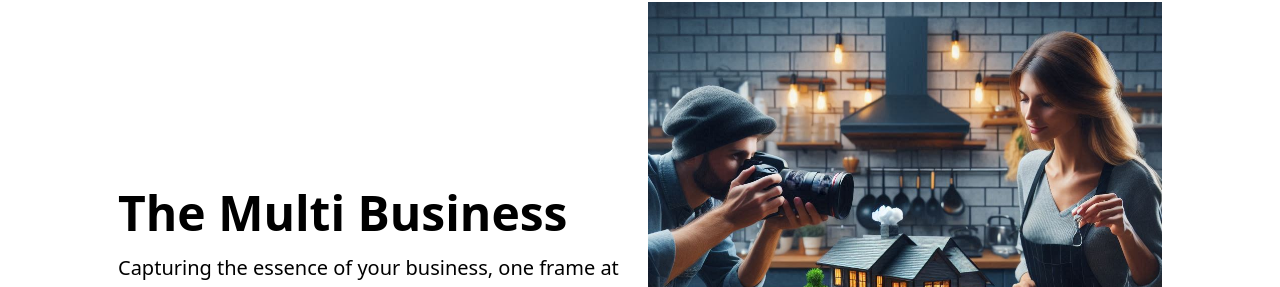
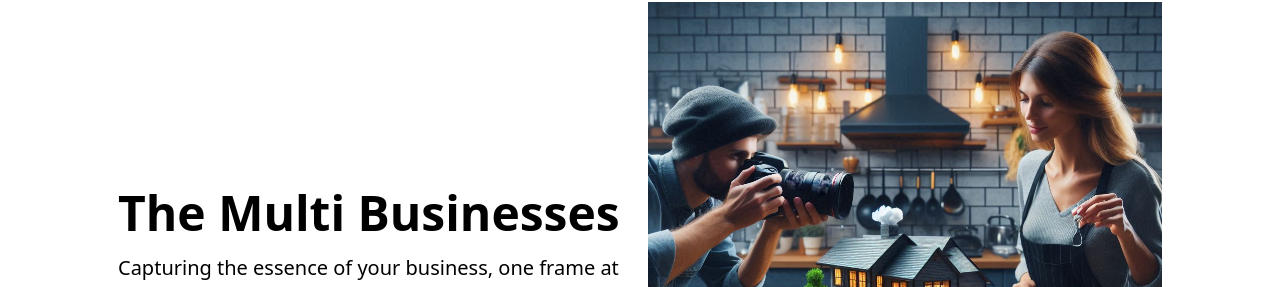
Before and after one commit to KodeInnovate-WorkSpace/s1media.in, a React (Vite) app: page /services in a window 1280 px wide. Shown: the part 2453-2740 px from the top of the page. Built offline with nearby package versions, Linux system fonts and the light colour scheme.

Commit message:
spelling correction

```diff
--- a/src/components/service_card.jsx
+++ b/src/components/service_card.jsx
@@ -28,7 +28,7 @@ export const ServiceCard = () => {
     },
 
     {
-      title: "The Multi Business",
+      title: "The Multi Businesses",
       desc: "Capturing the essence of your business, one frame at a time. We cater multiple businesses",
       image: "hotel.jpeg",
     },
```
